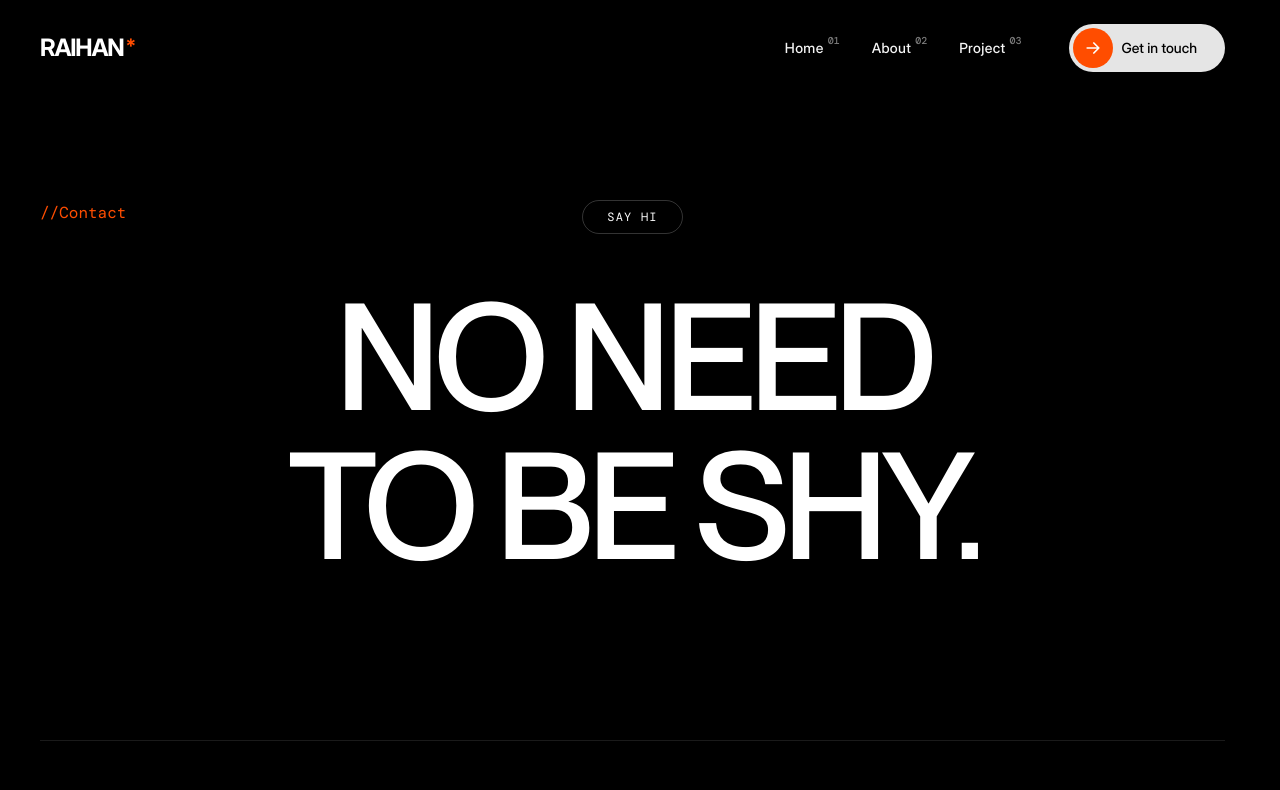
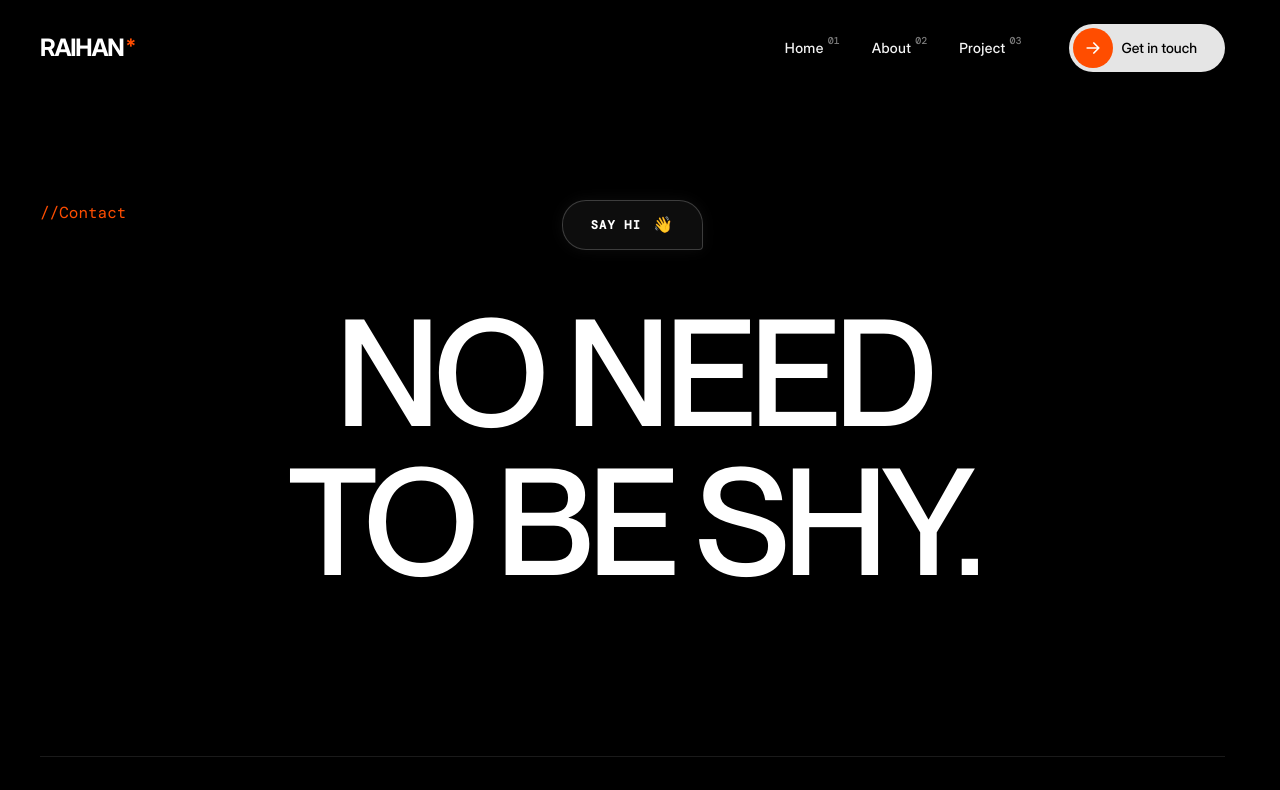
Before and after one commit to YongR4I/MyPortfolio-2026, a Next.js app: page /contact in a window 1280 px wide. Shown: the top 790 px of the page. Built offline with nearby package versions, Linux system fonts and the light colour scheme.

Commit message:
remake ui button say hi in contact page hm

```diff
--- a/src/app/contact/page.tsx
+++ b/src/app/contact/page.tsx
@@ -3,7 +3,7 @@
 import Navbar from "@/components/layout/Navbar";
 import Image from "next/image";
 import { motion, useScroll, useTransform, useSpring } from "framer-motion";
-import { useRef, useState } from "react";
+import { useRef, useState, useEffect } from "react";
 import ContactFormSection from "@/components/sections/ContactFormSection";
 import Footer from "@/components/layout/Footer";
 import { AnimatePresence } from "framer-motion";
@@ -26,10 +26,13 @@ export default function ContactPage() {
           <button
             onMouseEnter={() => setIsHovered(true)}
             onMouseLeave={() => setIsHovered(false)}
-            className={`px-6 py-2 rounded-full border text-xs tracking-widest font-mono uppercase transition-all duration-300 mb-12 relative z-[101]
-              ${isHovered ? 'border-black/40 text-black hover:bg-black/5' : 'border-white/20 text-white hover:bg-white/10'}`}
+            className={`px-7 py-3 rounded-3xl rounded-br-sm border text-xs tracking-widest font-mono uppercase transition-all duration-300 mb-12 relative z-[101] flex items-center justify-center gap-3
+              ${isHovered
+                ? 'bg-white text-black border-white scale-105 shadow-[0_0_30px_rgba(255,255,255,0.3)]'
+                : 'bg-white/5 text-white border-white/20 hover:bg-white/10 hover:border-white/50 shadow-[0_0_15px_rgba(255,255,255,0.05)]'}`}
           >
-            SAY HI
+            <span className="font-semibold">SAY HI</span>
+            <span className={`text-base transition-transform duration-300 origin-bottom-right ${isHovered ? 'rotate-12 scale-110' : 'rotate-0'}`}>👋</span>
           </button>
 
           <div className="relative inline-flex justify-center">
```
Also changed, not shown: src/components/ui/ProjectHeroSlider.tsx (line endings or trailing spaces).
